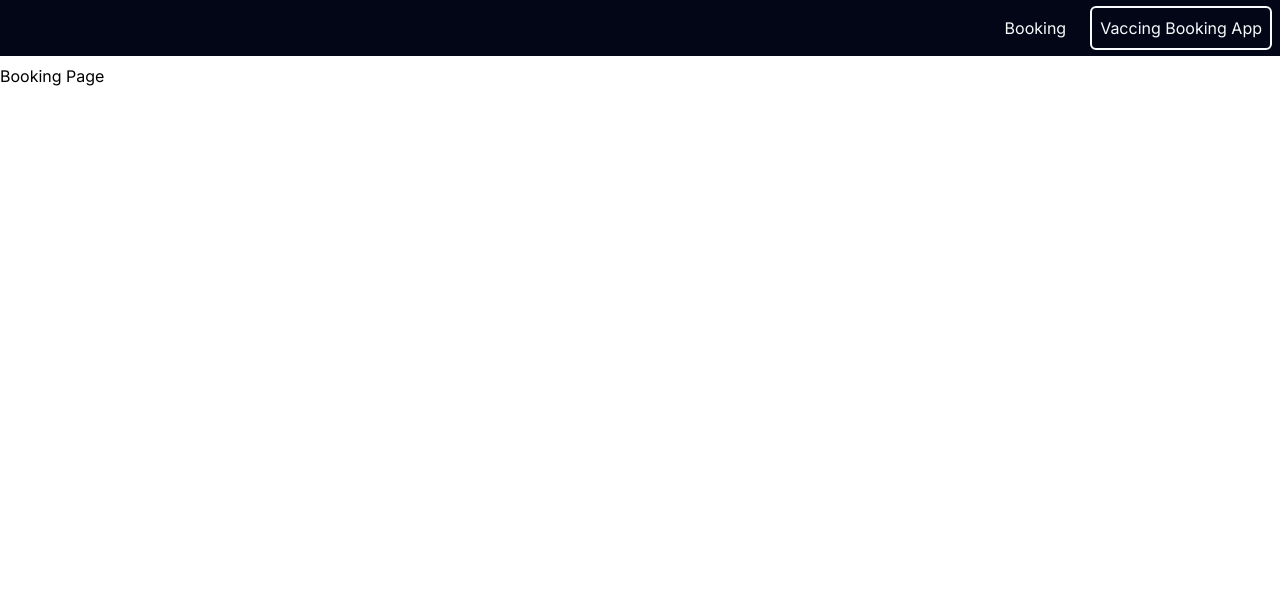
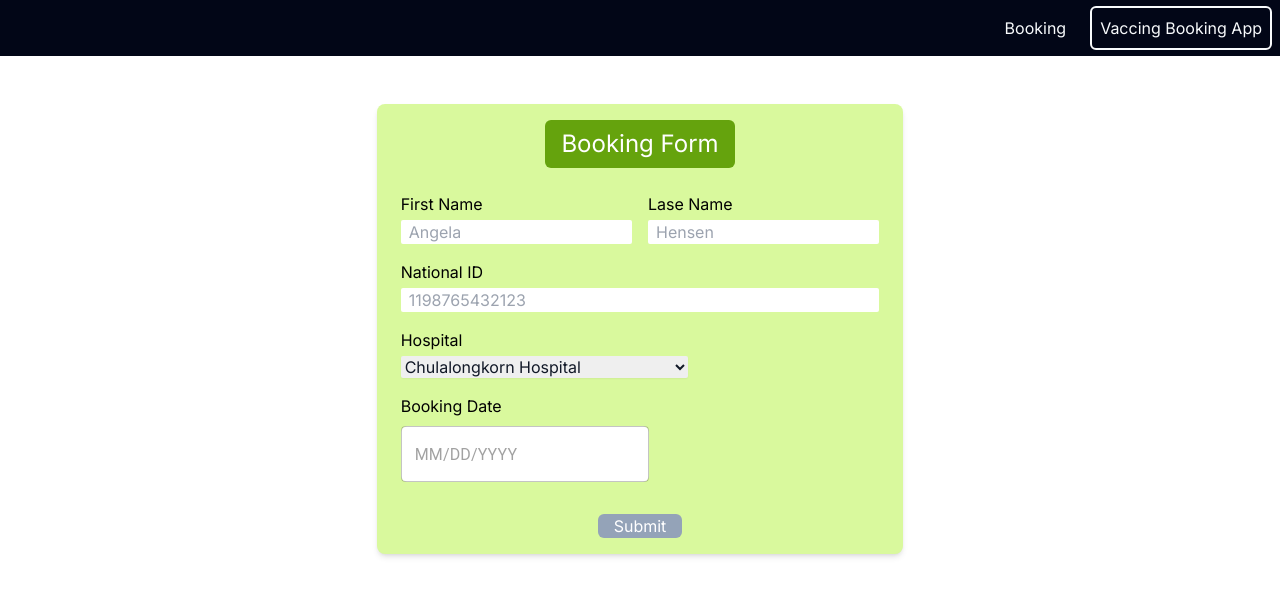
Before and after one commit to ChanathipK/2110507-ChanathipKulsirilak-Assignment-vaccine-book-app, a Next.js app: page /booking in a window 1280 px wide. Shown: the top 596 px of the page. Built offline with nearby package versions, Linux system fonts and the light colour scheme.

Commit message:
asgmt05 create booking form

```diff
--- a/package.json
+++ b/package.json
@@ -9,6 +9,9 @@
     "lint": "next lint"
   },
   "dependencies": {
+    "@emotion/react": "^11.11.1",
+    "@emotion/styled": "^11.11.0",
+    "@mui/material": "^5.14.9",
     "@mui/x-date-pickers": "^6.13.0",
     "@types/node": "20.5.7",
     "@types/react": "18.2.21",
--- a/src/app/booking/page.tsx
+++ b/src/app/booking/page.tsx
@@ -1,6 +1,9 @@
+import BookingForm from "@/components/BookingForm";
 
 export default () => {
     return (
-        <div className={"mt-16"}>Booking Page</div>
+        <div className="m-0 p-0">
+            <BookingForm />
+        </div>
     )
 }
--- /dev/null
+++ b/src/components/BookingForm.tsx
@@ -0,0 +1,51 @@
+'use client'
+
+import { LocalizationProvider } from "@mui/x-date-pickers";
+import { AdapterDayjs } from "@mui/x-date-pickers/AdapterDayjs";
+import { DatePicker } from "@mui/x-date-pickers/DatePicker";
+
+export default () => {
+    return (
+        <div className="w-full flex justify-center mt-14 pt-12 px-2">
+            <form className="w-full sm:w-7/12 lg:w-5/12 2xl:w-4/12 bg-lime-200 py-4 px-4 rounded-lg shadow-md mb-4">
+                <div className="flex justify-center"><h1 className="inline-block text-2xl rounded-md bg-lime-600 text-white px-4 py-2 select-none hover:shadow-md duration-150">Booking Form</h1></div>
+                <div className="mt-6 flex flex-row">
+                    <div className="mx-2">
+                        <label className="block">First Name</label><input type="text" className="focus:ring-2 focus:outline-0 focus:ring-emerald-300 duration-100 w-full inline-block mt-1 leading-6 pl-2 rounded-sm" placeholder="Angela" />
+                    </div>
+                    <div className="mx-2">
+                        <label className="block">Lase Name</label><input type="text" className="focus:ring-2 focus:outline-0 focus:ring-emerald-300 duration-100 w-full inline-block mt-1 leading-6 pl-2 rounded-sm" placeholder="Hensen" />
+                    </div>
+                </div>
+                <div className="mt-4 mx-2">
+                    <label className="block">National ID</label><input type="text" className="focus:ring-2 focus:outline-0 focus:ring-emerald-300 duration-100 w-full inline-block mt-1 leading-6 pl-2 rounded-sm" placeholder="1198765432123" />
+                </div>
+                <div className="mt-4 mx-2">
+                    <label className="block">Hospital</label>
+                    <select className="block w-3/5 rounded-sm border-0 text-gray-900 shadow-sm mt-1 focus:ring-2 focus:ring-emerald-300 focus:outline-0 duration-100">
+                        <option selected={true}>Chulalongkorn Hospital</option>
+                        <option>Rajavithi Hospital</option>
+                        <option>Thammasat Hospital</option>
+                    </select>
+                </div>
+                <div className="mt-4 mx-2">
+                    <label className="block">Booking Date</label>
+                    <div className="mt-2 bg-white inline-block rounded-md">
+                        <LocalizationProvider dateAdapter={AdapterDayjs}>
+                            <DatePicker />
+                        </LocalizationProvider>
+                    </div>
+                </div>
+                <div className="mt-8 mx-2 flex justify-center">
+                    <input type="submit" value="Submit" className="bg-slate-400 text-white px-4 rounded-md duration-150 select-none hover:cursor-pointer" onMouseOver={(e)=>{
+                        e.currentTarget.classList.remove("bg-slate-400");
+                        e.currentTarget.classList.add("bg-slate-950");
+                    }} onMouseLeave={(e)=>{
+                        e.currentTarget.classList.remove("bg-slate-950");
+                        e.currentTarget.classList.add("bg-slate-400");
+                    }} />
+                </div>
+            </form>
+        </div>
+    )
+}
```
Also changed, not shown: 1 other file (tests, documents, lock files or other folders).
